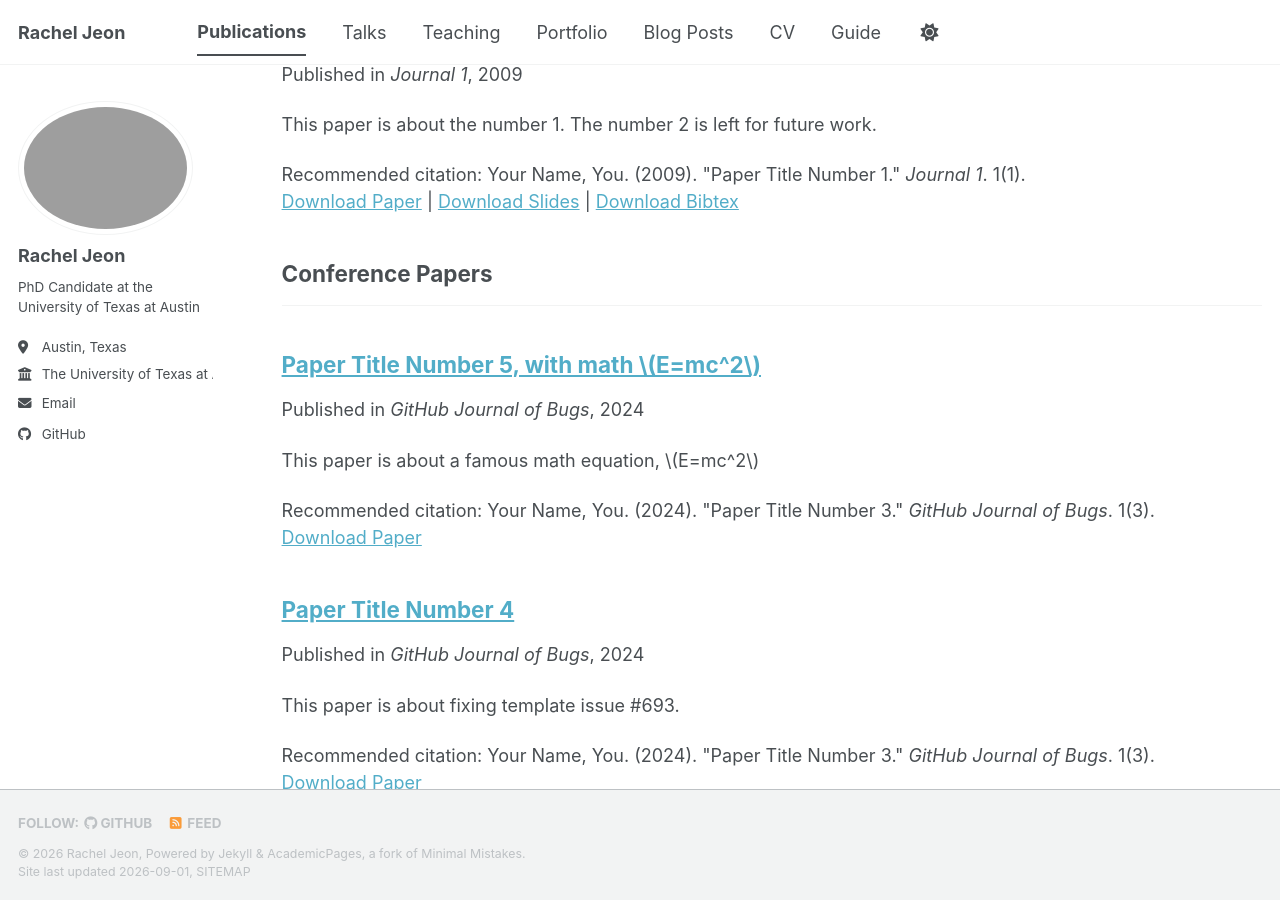
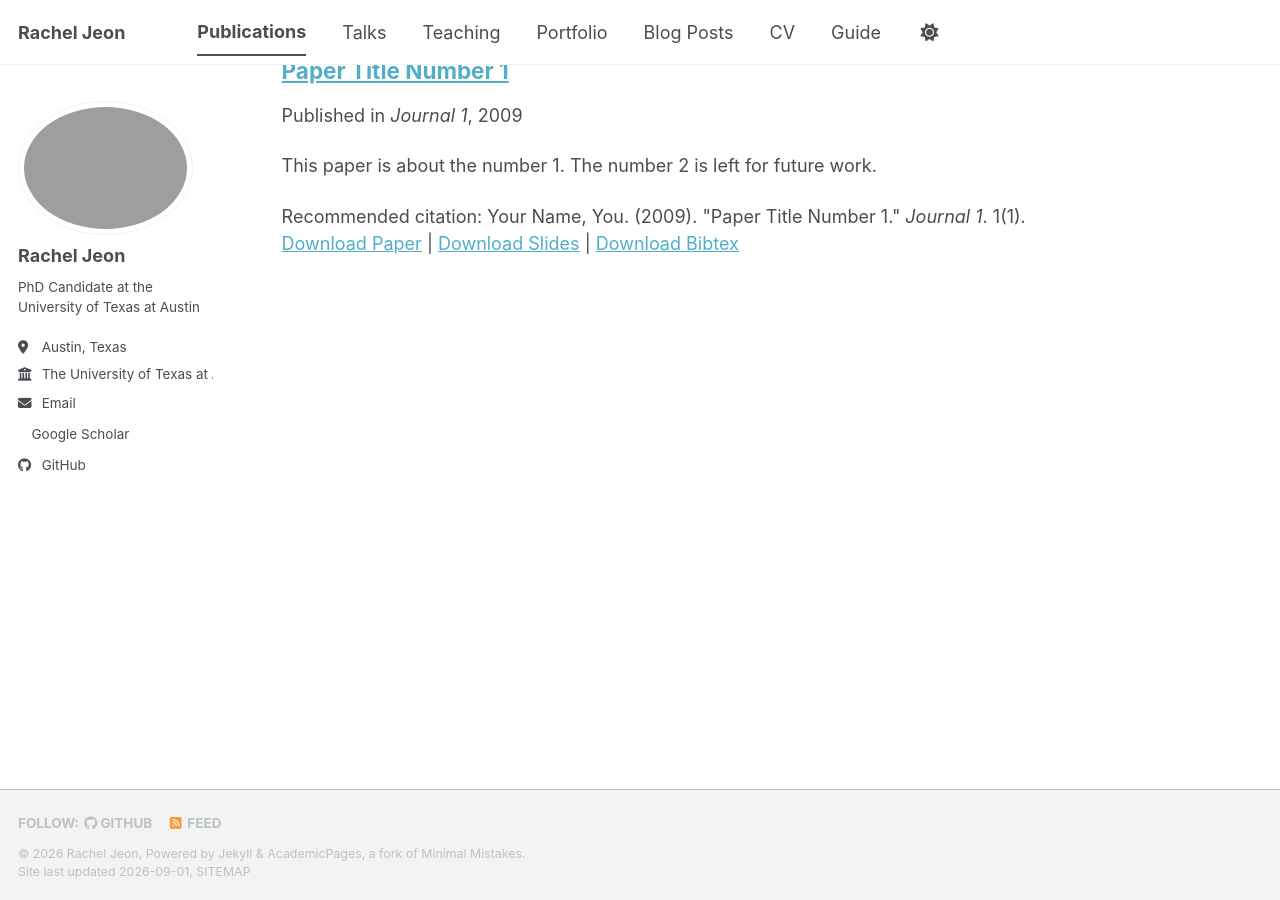
Before and after one commit to rachel-jeon/rachel-jeon.github.io, a Jekyll site: the page built from _pages/publications.html, in a window 1280 px wide and 900 px high, scrolled down 739 px. Built offline with Jekyll 4.4.1, drawn with Linux system fonts in a browser that asks for light colours; a style sheet for code colours, icons or effects is not loaded; some of the changed lines change nothing that is shown; some of the changed text lies outside the part shown.

Commit message:
Update _config.yml

```diff
--- a/_config.yml
+++ b/_config.yml
@@ -35,7 +35,7 @@ author:
   # Academic websites
   academia         : # URL
   arxiv            : # URL - Update with the correct link to your profile
-  googlescholar    : #
+  googlescholar    : "https://scholar.google.com/citations?user=e01dsuwAAAAJ&hl=en&authuser=3"
   inspire-hep      : # URL
   impactstory      : # URL
   orcid            : #
@@ -84,12 +84,12 @@ author:
 
 # Publication Category - The following the list of publication categories and their headings
 publication_category:
-  books:
-    title: 'Books'
+   # books:
+    # title: 'Books'
   manuscripts:
     title: 'Journal Articles'
-  conferences:
-    title: 'Conference Papers'
+  # conferences:
+    # title: 'Conference Papers'
 
 # Site Settings
 teaser                   :  # filename of teaser fallback teaser image placed in /images/ for social media previews
```
